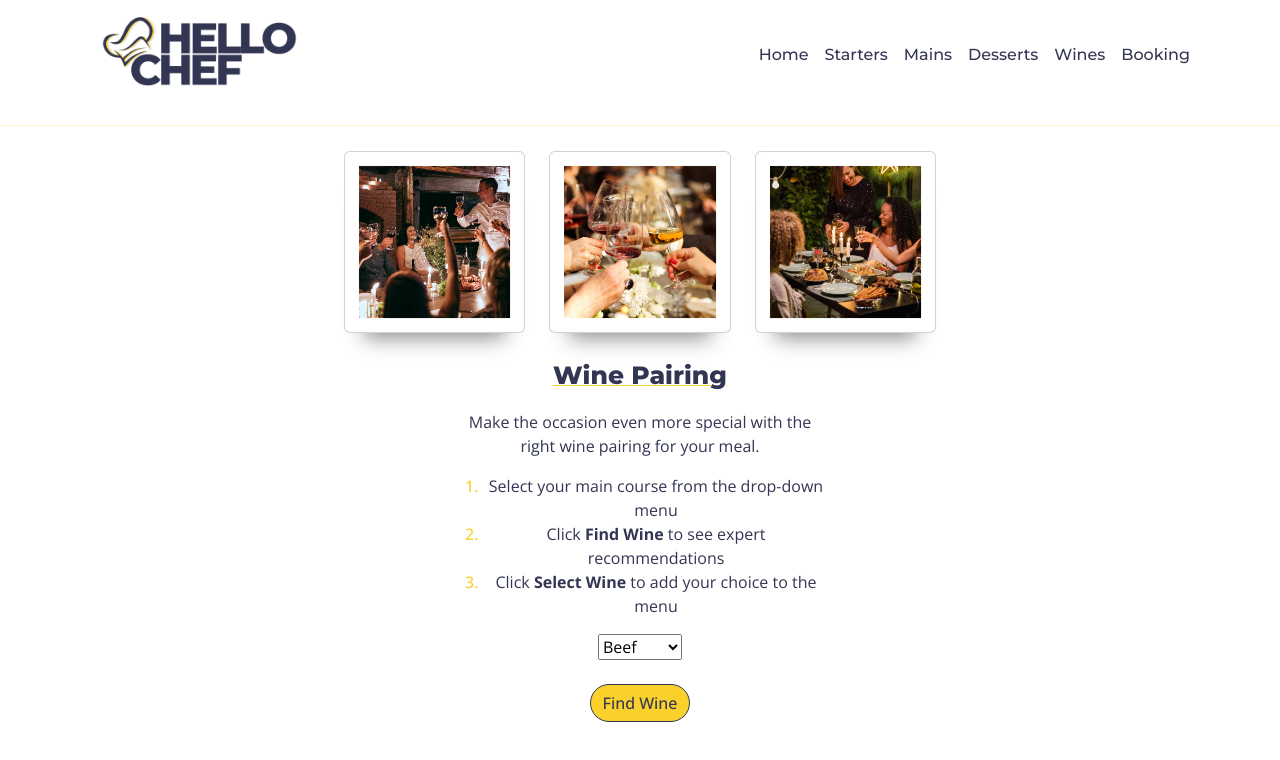
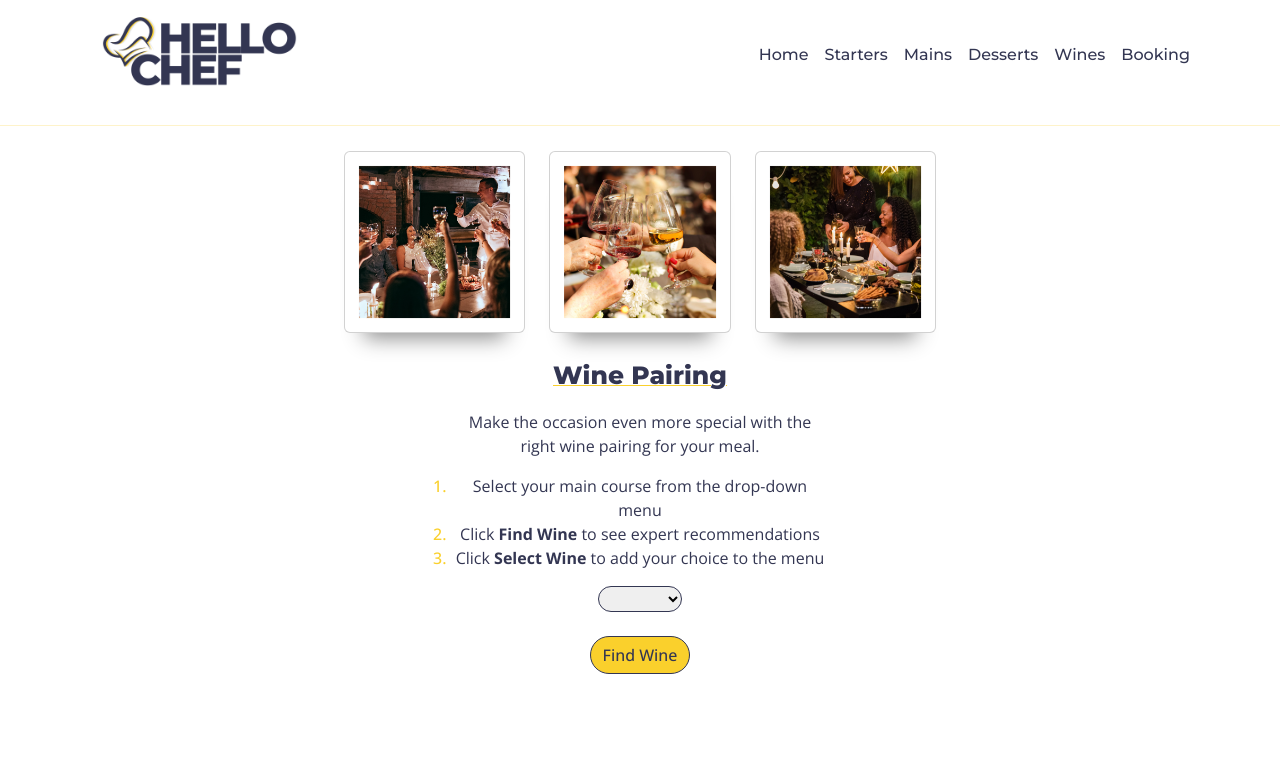
Before and after one commit to Ian-Garrigan/react-pwa-group-project, a React (Create React App) app: page /Wines in a window 1280 px wide. Shown: the top 760 px of the page. Built offline with nearby package versions, Linux system fonts and the light colour scheme.

Commit message:
Updated winepairing compoent

```diff
--- a/src/components/WinePairing.js
+++ b/src/components/WinePairing.js
@@ -1,20 +1,21 @@
 import React, { useState } from 'react';
 import axios from 'axios';
-import { Button } from 'react-bootstrap';
+import { Button, Card, Row, Col, Container } from 'react-bootstrap';
+import redwine from "../images/redwine.jpg"
+import whitewine from "../images/whitewine.jpg"
 
 const WinePairing = () => {
-    const [food, setFood] = useState('steak');
+    const [food, setFood] = useState('');
     const [winePairing, setWinePairing] = useState(null);
     const [error, setError] = useState(null);
     const [selectedWine, setSelectedWine] = useState(null);
-
 
     const getWinePairing = async () => {
         try {
             const response = await axios.get(`https://api.spoonacular.com/food/wine/pairing`, {
                 params: {
                     food: food,
-                    apiKey: 'd43532917aa549bfbaf75ff1d5de62b9'  //Spoonacular API key
+                    apiKey: 'd43532917aa549bfbaf75ff1d5de62b9'  // Spoonacular API key
                 }
             });
             setWinePairing(response.data);
@@ -31,73 +32,124 @@ const WinePairing = () => {
     };
 
     const handleWineSelect = (wine) => {
+        setSelectedWine(null);
         setSelectedWine(wine);
+
     };
 
     const handleFoodSelect = (selectedFood) => {
+
         setFood(selectedFood);
+        setWinePairing(null); // Clear found wine when a new food item is selected
+        setSelectedWine(null);
+    };
+
+    const getFoodMessage = () => {
+        switch (food) {
+            case 'beef':
+                return (
+                    <div>
+                        <p className="heading text-underlined">Beef</p>
+                        <p>Pinot Noir, Merlot, and Cabernet Sauvignon are our top picks for beef. Beef and red wine are a classic combination. Generally, leaner cuts of beef go well with light or medium-bodied reds, such as pinot noir or merlot, while fattier cuts can handle a bold red, such as cabernet sauvignon.</p>
+                        <img src={redwine} alt="Red Wine" width="200" />
+                    </div>
+                );
+            case 'lamb':
+                return (
+                    <div>
+                        <p className="heading text-underlined">Lamb</p>
+                        <p>Bold red wines with smoother tannins complement lamb's delicate flavour.</p>
+                        <img src={redwine} alt="Red Wine" width="200" />
+                    </div>
+                );
+            case 'chicken':
+                return (
+                    <div>
+                        <p className="heading text-underlined">Chicken</p>
+                        <p>White meat is typically paired with white wine as to not overpower the flavor of the meat, so chardonnay and sauvignon blanc are the best choices.</p>
+                        <img src={whitewine} alt="White Wine" width="200" />
+                    </div>
+                );
+           case 'seafood':
+                return (
+                    <div>
+                        <p className="heading text-underlined">Seafood</p>
+                        <p>Seafood works really well with white wine. A crisp, light-bodied white wine or a sparkling white wine will do the trick and not drown out any subtle flavors.</p>
+                        <img src={whitewine} alt="White Wine" width="200" />
+                    </div>
+                );
+            default:
+                return "";
+        }
     };
 
     return (
-        <div className="container">
-            <div>
+        <Container fluid>
+            <Row>
                 <p className="heading text-underlined">Wine Pairing</p>
                 <p>Make the occasion even more special with the right wine pairing for your meal.</p>
-                <ol>
+                <ol className="ol">
                     <li>Select your main course from the drop-down menu</li>
                     <li>Click <strong>Find Wine</strong> to see expert recommendations</li>
                     <li>Click <strong>Select Wine</strong> to add your choice to the menu</li>
                 </ol>
-                <form onSubmit={handleSubmit} className="form">
+                <form onSubmit={handleSubmit}>
                     <div className="form-group">
                     </div>
                     <div className="form-group">
-                        <select onChange={(e) => handleFoodSelect(e.target.value)} value={food}>
-                            <option value="steak">Beef</option>
-                            <option value="lamb">Lamb</option>
-                            <option value="chicken">Chicken</option>
-                            <option value="fish">Fish</option>
-                            <option value="seafood">Seafood</option>
+                        <select className="input" onChange={(e) => handleFoodSelect(e.target.value)} value={food}>
+                        <option className="option" value=""></option>
+                            <option className="option" value="beef">Beef</option>
+                            <option className="option" value="lamb">Lamb</option>
+                            <option className="option" value="chicken">Chicken</option>
+                            <option className="option" value="seafood">Seafood</option>
                         </select><br></br>
                         <br></br>
                         <Button type="submit" className="button">Find Wine</Button>
                         <br></br>
-
                     </div>
                     <br></br>
                 </form>
-            </div>
-            <br></br>
-            {error && <div className="alert">{error}</div>}
-            {winePairing && (
+                {error && <div className="alert">{error}</div>}
+            </Row>
+            <Row>
+                <Col>
+                {winePairing && (
                 <div>
-                    <div className="row">
-                        {winePairing.productMatches && winePairing.productMatches.map((wine) => (
+                    <Card className="card-fixed-size">
+                    <p>{getFoodMessage()}</p>
+                    {winePairing.productMatches && winePairing.productMatches.map((wine) => (
                             <div className="col" key={wine.id}>
-                                <div className="card">
-                                    <div className="card-body">
-                                        <p className="heading text-underlined">{wine.title}</p>
-                                        <p>{wine.description}</p>
-                                        <Button
-                                            className="button"
-                                            onClick={() => handleWineSelect(wine)}
-                                        >
+                                <div >
+                                    <div >
+                                        <p className="heading text-underlined">Our expert's choice</p>
+                                        <p className="text-underlined">{wine.title}</p>
+                                        {wine.description}
+                                        <br></br>
+                                        <br></br>
+                                        <Button className="button" onClick={() => handleWineSelect(wine)}>
                                             Select Wine
                                         </Button>
                                     </div>
                                 </div>
                             </div>
-                        ))}
-                    </div>
-                </div>
+                    ))}<br></br>
+                    {selectedWine && (
+                        <p className="winechoice">Your selected wine is <br></br><strong>{selectedWine.title}</strong></p>
             )}
-            <br></br>
-            {selectedWine && (
-
-                    <p>Your menu choice is <strong>{selectedWine.title}</strong></p>
+            </Card>
+        </div>
 
             )}
-        </div>
+
+                </Col>
+                </Row>
+
+            <br></br>
+
+            <br></br>
+
+        </Container>
     );
 };
 
```
